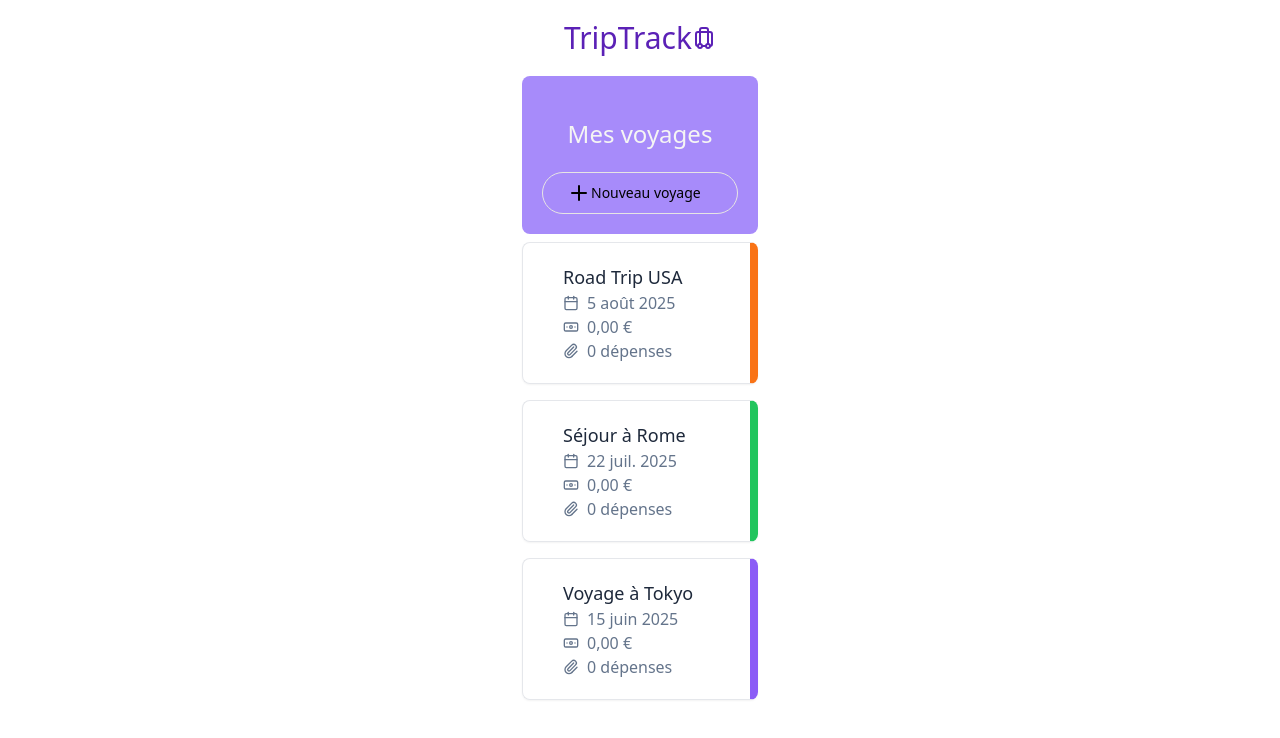
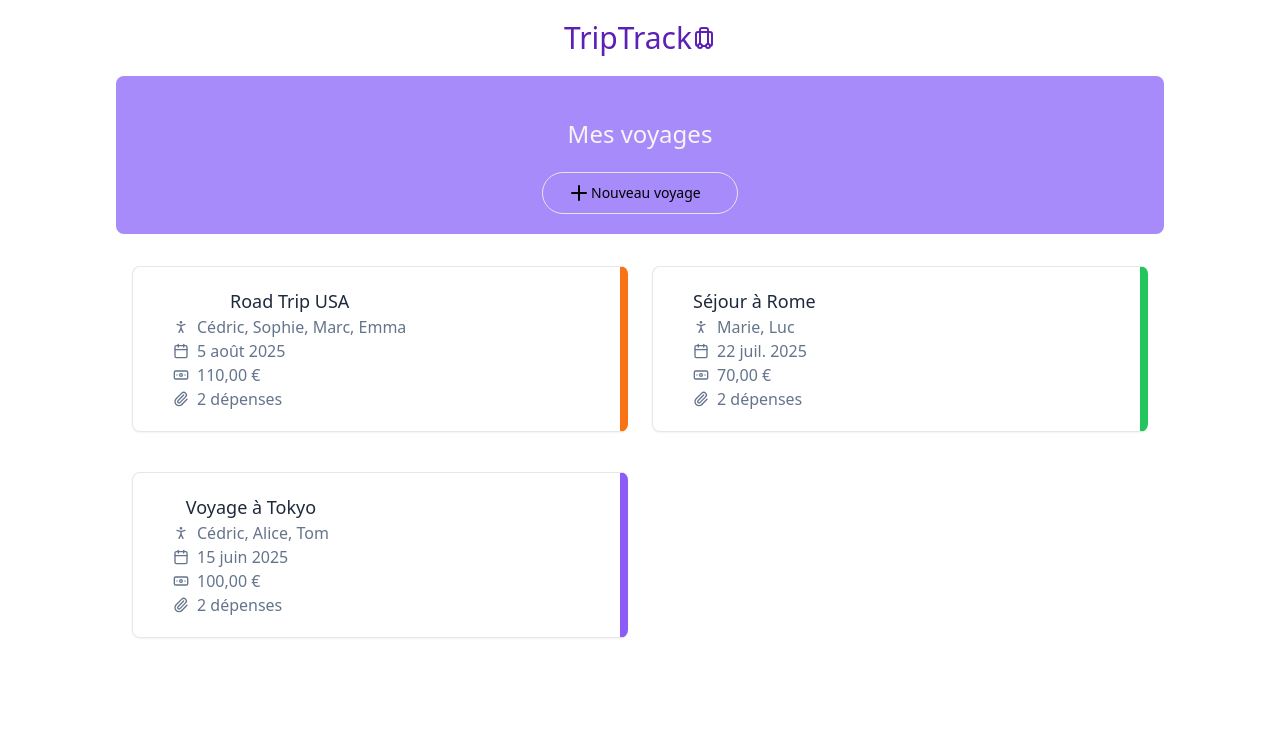
Before and after one commit to ccphung/triptrack, a React (Vite) app: page / in a window 1280 px wide. Shown: the top 738 px of the page. Built offline with nearby package versions, Linux system fonts and the light colour scheme.

Commit message:
modify fetching data function

```diff
--- a/src/components/TravelItem.jsx
+++ b/src/components/TravelItem.jsx
@@ -1,6 +1,11 @@
 import { useNavigate } from 'react-router-dom';
 import { formatCurrency, formatDateHuman } from '../utils/helpers';
-import { Calendar, LucideBanknote, Paperclip } from 'lucide-react';
+import {
+  Calendar,
+  LucideBanknote,
+  Paperclip,
+  PersonStanding,
+} from 'lucide-react';
 
 function TravelItem({ item, expenses }) {
   const navigate = useNavigate();
@@ -19,6 +24,12 @@ function TravelItem({ item, expenses }) {
       >
         <div className="items-star ml-5 flex flex-col justify-start">
           <p className="text-center text-lg text-slate-800">{item.title}</p>
+
+          <div className="text-md flex text-center text-slate-500">
+            <PersonStanding className="mr-2 w-4" />
+            {item.travelers.join(', ')}
+          </div>
+
           <div className="text-md flex text-center text-slate-500">
             <Calendar className="mr-2 w-4" />
             {formatDateHuman(item.date)}
--- a/src/pages/CreateExpense.jsx
+++ b/src/pages/CreateExpense.jsx
@@ -45,8 +45,7 @@ function CreateExpense() {
   const navigate = useNavigate();
   const { travelId } = useParams();
   const travels = useSelector((state) => state.travel.travel);
-  const travel = travels.find((t) => t.id === travelId);
-
+  const travel = travels.find((t) => String(t.id) === String(travelId));
 
   const { position, getPosition } = useFetchPosition(lat, lng, setLng, setLat);
 
@@ -253,7 +252,7 @@ function CreateExpense() {
               </p>
             )}
 
-            {travel.travelers.length > 1 && (
+            {travel?.travelers.length > 0 && (
               <div className="my-4 flex flex-row items-center">
                 <label htmlFor="payer" className="label">
                   Qui a payé ?
--- a/src/pages/History.jsx
+++ b/src/pages/History.jsx
@@ -1,21 +1,24 @@
 import { useSelector } from 'react-redux';
 import { useMemo, useState } from 'react';
+import { useNavigate, useParams } from 'react-router-dom';
 
-import { Plus, Trash, X } from 'lucide-react';
+import { useScreenWidth } from '../hooks/useScreenWidth';
+
+import { deleteTravel } from '../slices/travelSlice';
+import { getExpenses, getTravels } from '../store';
+
 import { formatCurrency } from '../utils/helpers';
-import { useScreenWidth } from '../hooks/useScreenWidth';
-import { useNavigate, useParams } from 'react-router-dom';
 import Modal from '../components/Modal';
 import MapView from '../components/MapView';
 import HistoryList from '../components/HistoryList';
 import Chart from '../components/Chart';
+import BalanceCalculator from '../components/BalanceCalculator';
 import {
   deleteExpense,
   deleteExpensesByTravelId,
 } from '../slices/expenseSlice';
-import { deleteTravel } from '../slices/travelSlice';
-import { getExpenses, getTravels } from '../store';
-import BalanceCalculator from '../components/BalanceCalculator';
+
+import { Plus, Trash, X } from 'lucide-react';
 
 function History() {
   const [showConfirmTravelDelete, setShowConfirmTravelDelete] = useState(false);
@@ -33,7 +36,7 @@ function History() {
   const expenses = useSelector(getExpenses);
   const travels = useSelector(getTravels);
 
-  const currentTravel = travels.filter((travel) => travel.id === travelId);
+  const currentTravel = travels.find((t) => String(t.id) === String(travelId));
   const expensesByTravel = useMemo(
     () => expenses.filter((expense) => expense.travelId === travelId),
     [expenses, travelId],
@@ -47,6 +50,9 @@ function History() {
 
   const zoomMap = windownWidth < 960 ? 12 : 6;
 
+  console.log('expenses' + expenses);
+  console.log('travels' + travels);
+
   return (
     <>
       <div
@@ -57,8 +63,15 @@ function History() {
         <div className="w-[100%] max-w-[1048px] xl:w-[80%]">
           <div className="rounded-lg bg-violet-400 p-1 text-center">
             <h1 className="bordertext-center mb-2 mt-5 rounded-lg text-[1.5em] text-stone-100">
-              {currentTravel[0]?.title || 'Voyage introuvable'}
+              {currentTravel?.title || 'Voyage introuvable'}
             </h1>
+
+            {currentTravel?.travelers && currentTravel.travelers.length > 0 && (
+              <p className="mb-5 text-center text-stone-100">
+                Voyageurs : {currentTravel.travelers.join(', ')}
+              </p>
+            )}
+
             <Chart />
 
             {expensesByTravel.length === 0 && (
@@ -66,6 +79,7 @@ function History() {
                 Commencez par ajouter une nouvelle dépense
               </p>
             )}
+
             <h2 className="my-2 text-center text-[2em]">
               {formatCurrency(
                 expensesByTravel.reduce((total, expense) => {
--- a/src/pages/Homepage.jsx
+++ b/src/pages/Homepage.jsx
@@ -11,27 +11,27 @@ function Homepage() {
 
   return (
     <div className="flex items-center justify-center">
-      <div className="flex max-w-[1048px] flex-col justify-center">
+      <div className="flex w-full max-w-[1048px] flex-col justify-center">
         <div className="rounded-lg bg-violet-400 px-3 py-5 text-center">
           <h1 className="bordertext-center mb-2 mt-5 rounded-lg text-[1.5em] text-stone-100">
             Mes voyages
           </h1>
           <button
-            className="input mt-5 flex w-[14em] items-center py-2 hover:bg-slate-100"
+            className="input mx-auto mt-5 flex w-[14em] items-center py-2 hover:bg-slate-100"
             onClick={() => navigate('/new-travel')}
           >
             <Plus /> Nouveau voyage
           </button>
         </div>
 
+        <div className="mx-4 mt-6 grid gap-6 sm:grid-cols-1 md:grid-cols-2">
           {travels
             .slice()
             .sort((a, b) => new Date(b.createdAt) - new Date(a.createdAt))
             .map((item) => {
               const expensesByTravel = expenses.filter(
-              (expense) => expense.travelId === item.id,
+                (expense) => String(expense.travelId) === String(item.id),
               );
-
               return (
                 <TravelItem
                   className="relative"
@@ -43,6 +43,7 @@ function Homepage() {
             })}
         </div>
       </div>
+    </div>
   );
 }
 
```
Lines whose indentation alone changed are shown as unchanged.
